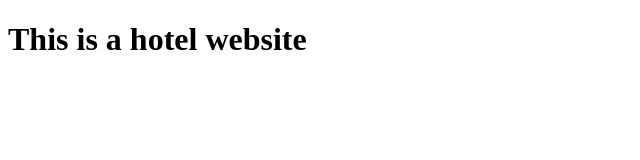
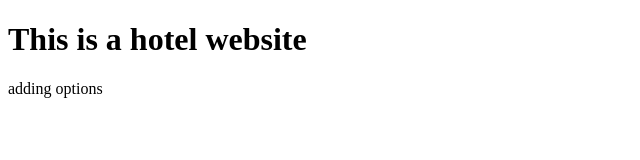
Before and after one commit to joshuakellyeng/the-brady-hotels, a plain HTML site: page index.html in a window 1280 px wide. Shown: the whole page, without its empty margins (0-640 px from the left). Drawn offline with Linux system fonts and the light colour scheme.

Commit message:
adding o paragraph

```diff
--- a/index.html
+++ b/index.html
@@ -8,5 +8,6 @@
   </head>
   <body>
     <h1>This is a hotel website</h1>
+    <p>adding options</p>
   </body>
 </html>
```
